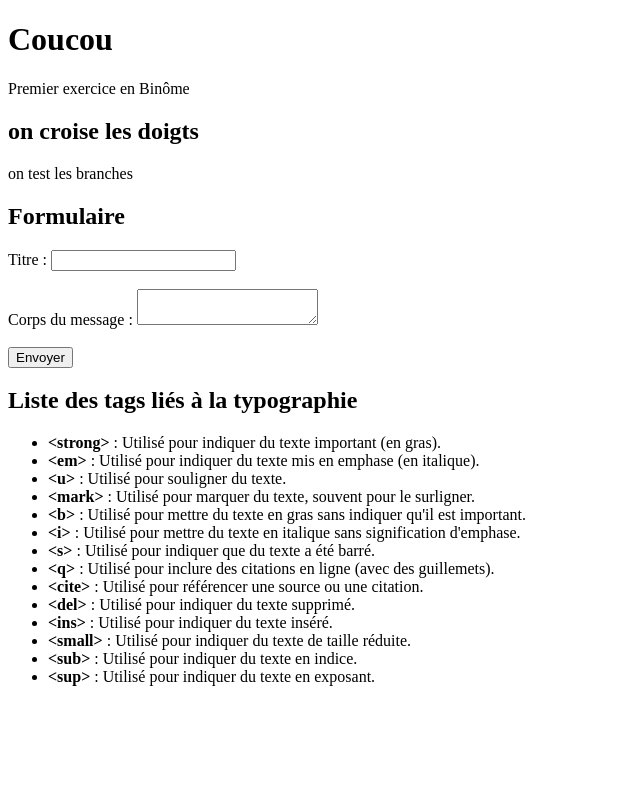
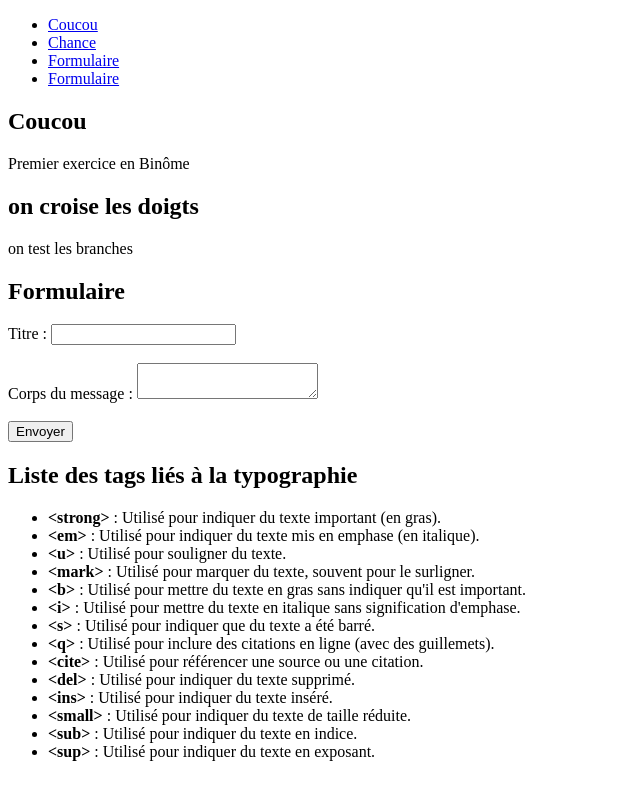
Before and after one commit to CharleneBo/CharlenBo.github.io, a plain HTML site: page index.html in a window 1280 px wide. Shown: the whole page, without its empty margins (0-640 px from the left). Drawn offline with Linux system fonts and the light colour scheme.

Commit message:
ajout de la nav dans fichier index.html

```diff
--- a/index.html
+++ b/index.html
@@ -7,14 +7,23 @@
 </head>
 <body>
 
-    <h1>Coucou</h1>
+    <nav>
+        <ul>
+            <li><a href="#coucou">Coucou</a></li>
+            <li><a href="#chance">Chance</a></li>
+            <li><a href="#formulaire">Formulaire</a></li>
+            <li><a href="#liste">Formulaire</a></li>
+        </ul>
+    </nav>
+
+    <h2 id="coucou">Coucou</h2>
     <p>Premier exercice en Binôme </p>
 
-    <h2>on croise les doigts </h2>
+    <h2 id="chance">on croise les doigts </h2>
     <p>on test les branches</p>
 
 
-    <h2>Formulaire</h2>
+    <h2 id="formulaire">Formulaire</h2>
      <form action="https://jsonplaceholder.typicode.com/posts" method="POST">
         <label for="title">Titre :</label>
         <input type="text" id="title" name="title" required>
@@ -27,7 +36,7 @@
         <button type="submit">Envoyer</button>
     </form>
 
-     <h2>Liste des tags liés à la typographie</h2>
+     <h2 id="liste">Liste des tags liés à la typographie</h2>
     <ul>
         <li><strong>&lt;strong&gt;</strong> : Utilisé pour indiquer du texte important (en gras).</li>
         <li><strong>&lt;em&gt;</strong> : Utilisé pour indiquer du texte mis en emphase (en italique).</li>
```
